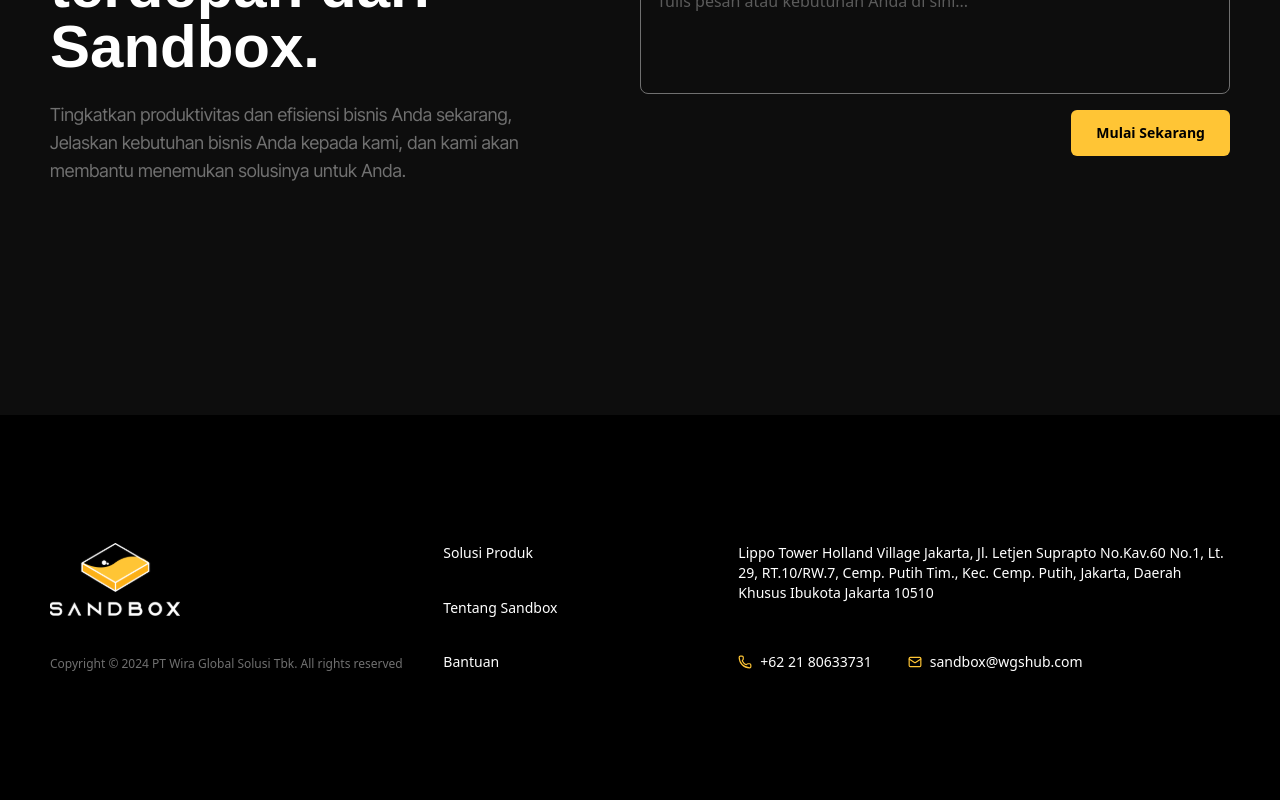
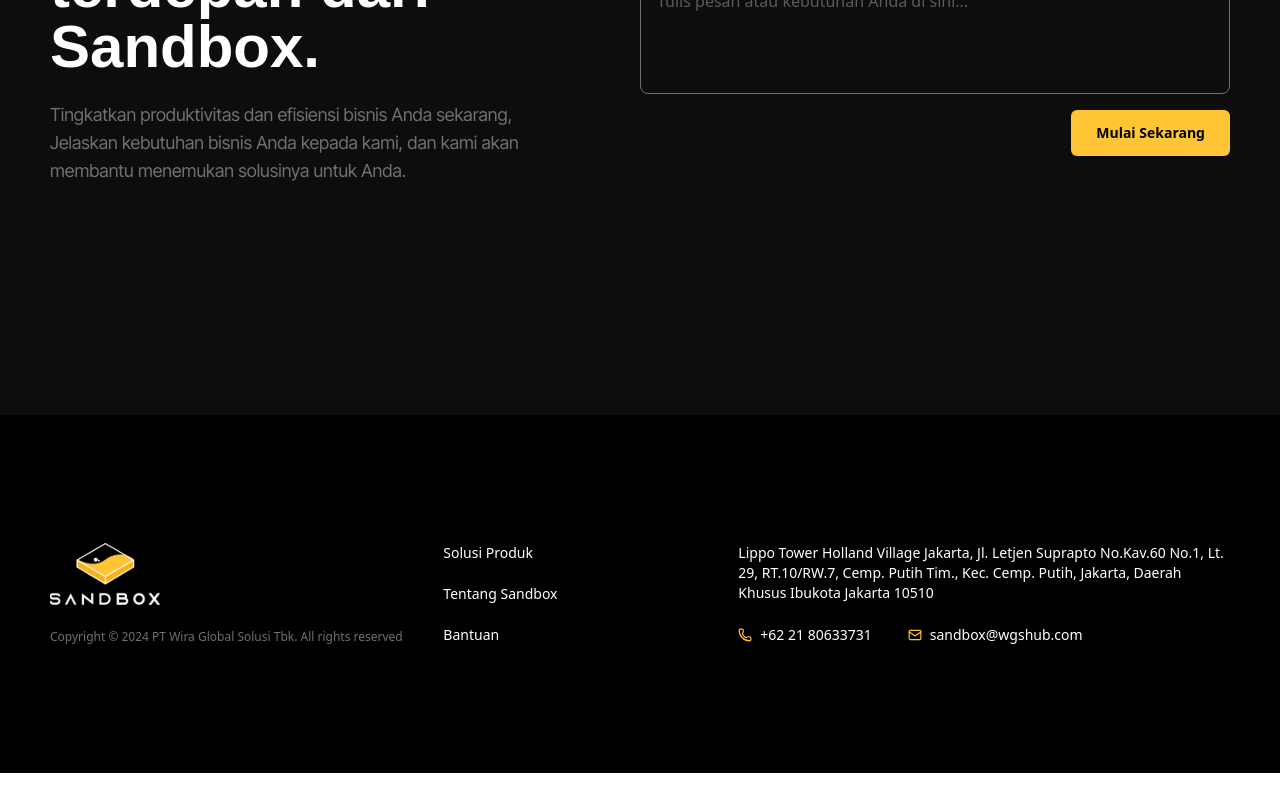
Before and after one commit to Rddei/Helper, a React (Vite) app: page / in a window 1280 px wide. Shown: the part 5107-5907 px from the top of the page. After the commit the page ends 5880 px from the top, so only its background shows below. Built offline with nearby package versions, Linux system fonts and the light colour scheme; a web font is replaced by a local one.

Commit message:
sandbox landing page

```diff
--- a/src/components/Footer.jsx
+++ b/src/components/Footer.jsx
@@ -6,8 +6,8 @@ function Footer() {
     <footer className="bg-black w-full  py-32 px-[var(--padding-mobile)] md:px-[var(--padding-dekstop)]">
       <div className="grid grid-cols-12">
         <div className="col-span-4">
-          <img src={logo} alt="sandbox" className="w-[130px] h-auto" />
-          <p className="text-[var(--color-sb-grey)] text-xs mt-10">Copyright © 2024 PT Wira Global Solusi Tbk. All rights reserved</p>
+          <img src={logo} alt="sandbox" className="w-[110px] h-auto" />
+          <p className="text-[var(--color-sb-grey)] text-xs mt-6">Copyright © 2024 PT Wira Global Solusi Tbk. All rights reserved</p>
         </div>
         <div className="col-span-3">
           <ul className="flex flex-col justify-between h-full">
```
